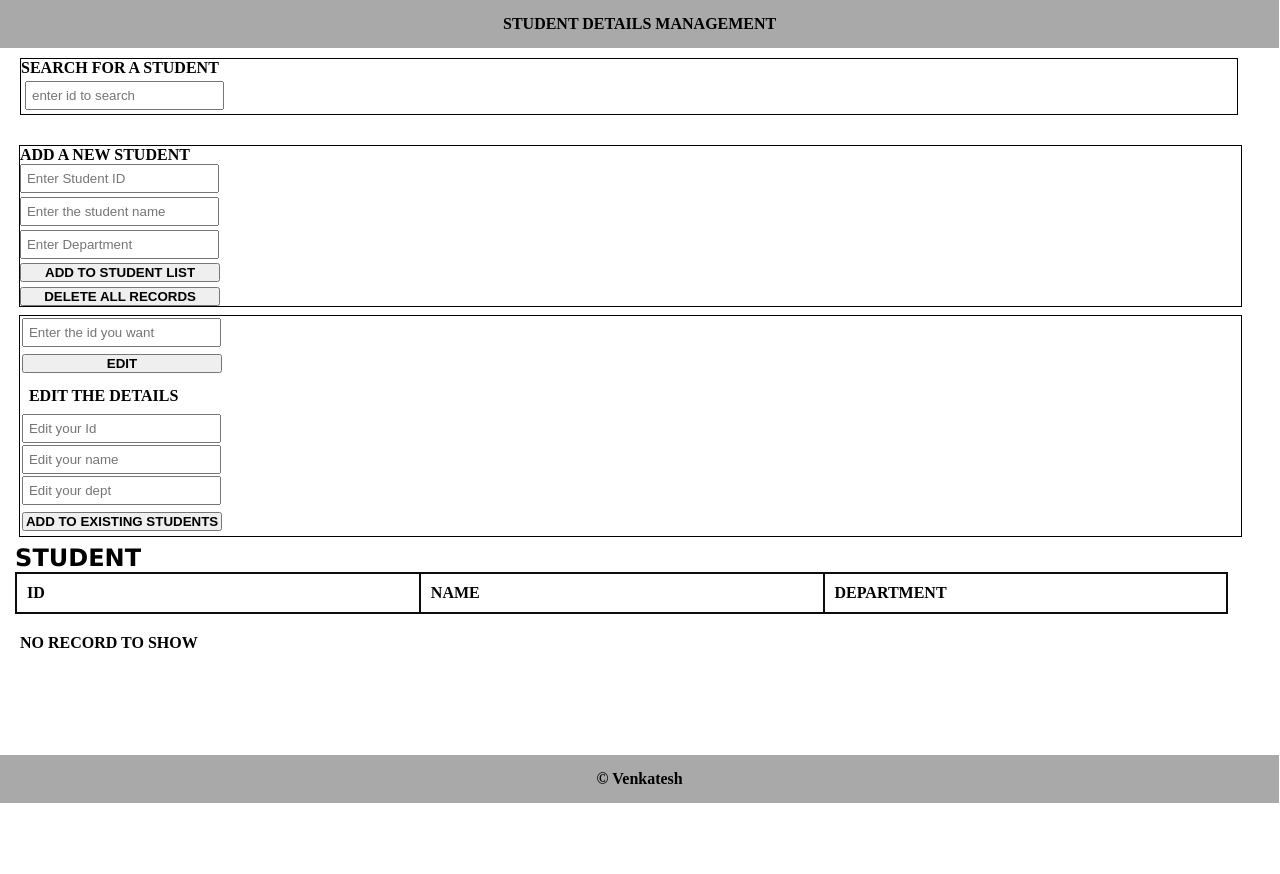
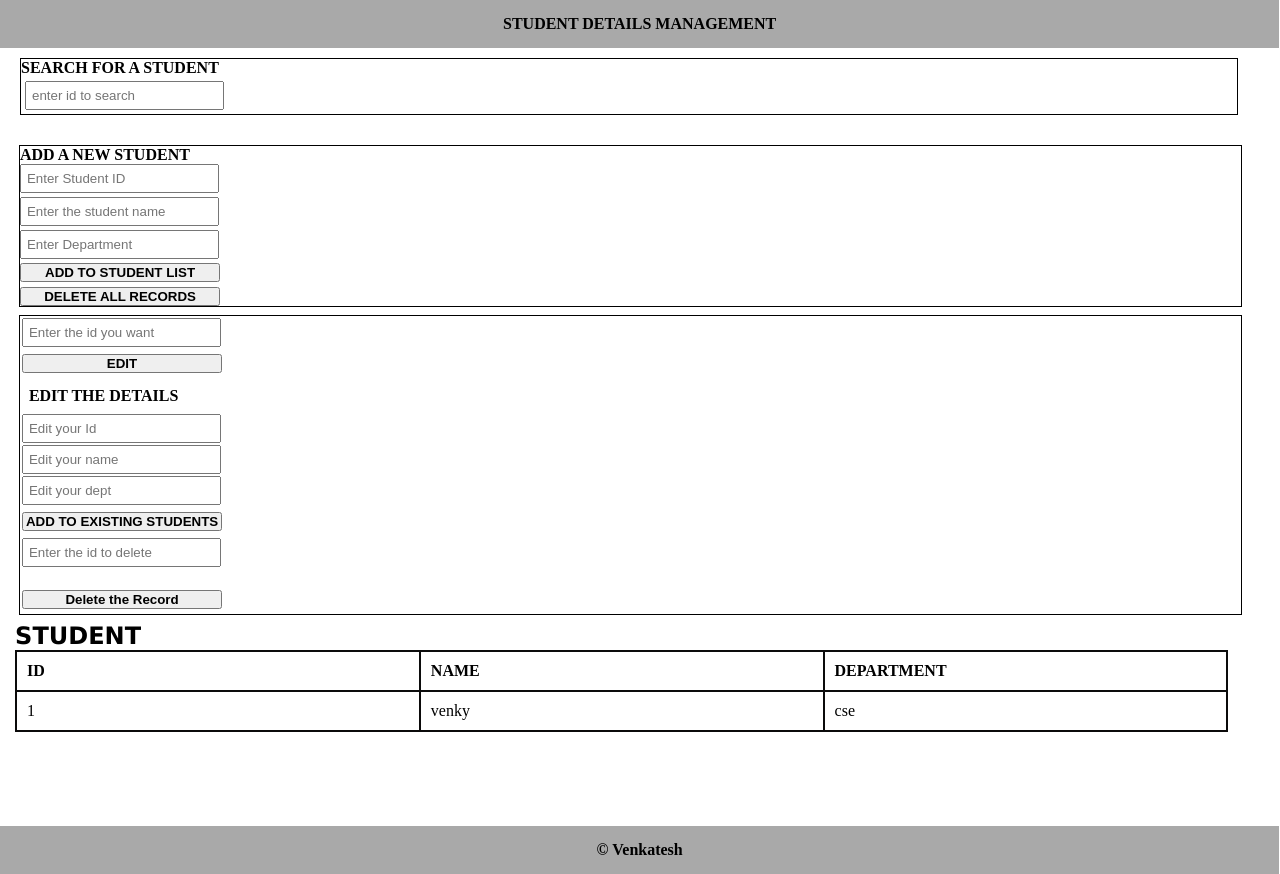
Before and after one commit to ShriVenkateshBabu/student, a React (Vite) app: page / in a window 1280 px wide. Before the commit the page ends 803 px from the top, so only its background shows below. Built offline with nearby package versions, Linux system fonts and the light colour scheme; data requests are answered from the project's data file.

Commit message:
login page still needed

```diff
--- a/db/db.json
+++ b/db/db.json
@@ -1,3 +1,9 @@
 {
-  "students": []
+  "students": [
+    {
+      "id": "1",
+      "name": "venky",
+      "dept": "cse"
+    }
+  ]
 }
--- a/src/App.jsx
+++ b/src/App.jsx
@@ -152,6 +152,9 @@ catch(err){
        seteditid={seteditid}
        seteditname={seteditname}
        editStudentbtn={editStudentbtn}
+       students={students}
+       setStudents={setStudents}
+       apiurl ={apiurl}
        />
       <Viewstudent
        students={students}
--- /dev/null
+++ b/src/components/DeleteoneRecord.jsx
@@ -0,0 +1,41 @@
+import React, { useState } from 'react'
+import apirequest from '../apirequest'
+
+const DeleteoneRecord = ({students,setStudents,apiurl}) => {
+
+   let[deleteinput ,setDeleteinput] = useState("")
+   async function handleonedel()
+    {
+      let deleteitm = students.filter((student)=>student.id!==deleteinput)
+      setStudents(deleteitm)
+      try{
+        const deleterecord ={
+            method:"DELETE"
+        }
+         let response = await apirequest(`${apiurl}/${deleteinput}`,deleterecord)
+         if(response){
+            throw Error("check the delete function")
+         }
+      }
+       catch(err){
+         console.log(err.message)
+       }
+    }
+   function handledeleteinput(e)
+   {
+    setDeleteinput(e)
+   }
+
+   return (
+    <>
+     <input type="number"
+     placeholder='Enter the id to delete'
+      onChange={(e)=>handledeleteinput(e.target.value)}
+     />
+     <p></p>
+     <button onClick={handleonedel}><b>Delete the Record</b></button>
+    </>
+  )
+}
+
+export default DeleteoneRecord
--- a/src/components/Editstu.jsx
+++ b/src/components/Editstu.jsx
@@ -1,4 +1,5 @@
 import React from 'react';
+import DeleteoneRecord from './DeleteoneRecord';
 
 const Editstu = ({
   setEditsearch,
@@ -9,7 +10,8 @@ const Editstu = ({
   seteditid,
   seteditdept,
   seteditname,
-  editStudentbtn
+  editStudentbtn,students,
+  setStudents,apiurl
 }) => {
   return (
     <div className='editstu'>
@@ -50,6 +52,11 @@ const Editstu = ({
       <button onClick={()=>editStudentbtn()}>
         <b>ADD TO EXISTING STUDENTS</b>
       </button>
+      <DeleteoneRecord
+       students={students}
+       setStudents ={setStudents}
+       apiurl={apiurl}
+      />
     </div>
   );
 };
```
